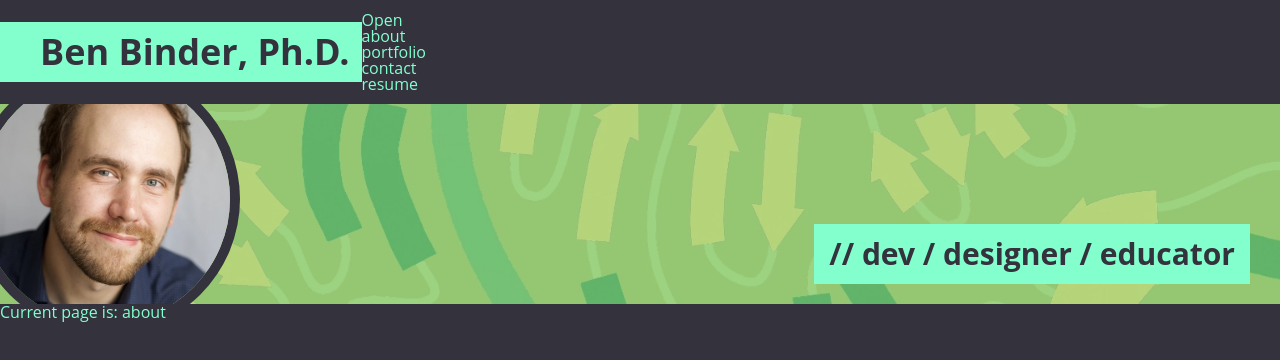
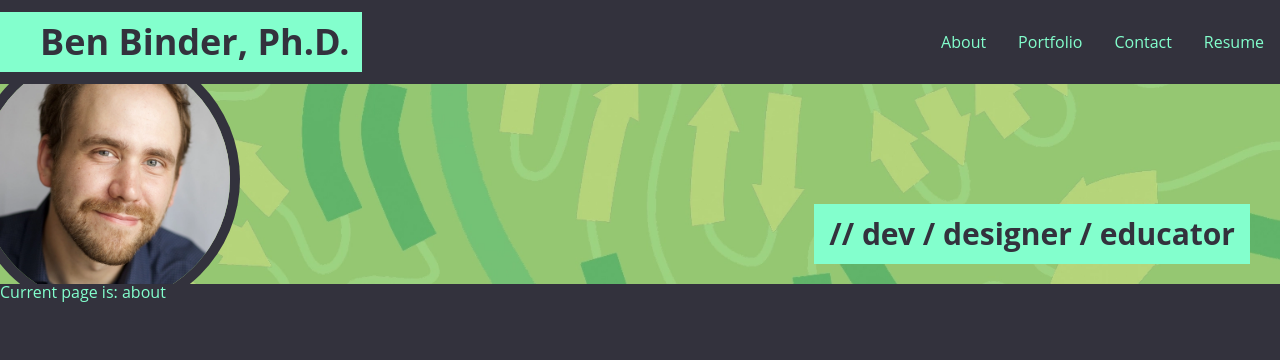
Before and after one commit to binderb/react-dev-portfolio, a React (Create React App) app: page / in a window 1280 px wide. Shown: the top 360 px of the page. Built offline with nearby package versions, Linux system fonts and the light colour scheme.

Commit message:
Style desktop nav menu.

```diff
--- a/src/components/Header.js
+++ b/src/components/Header.js
@@ -1,8 +1,7 @@
 import avatar from '../images/binder_dev_square_600x600.webp';
 import Nav from './Nav';
 
-export default function Header (props) {
-  const {pages, setCurrentPage} = props;
+export default function Header ({pages, setCurrentPage}) {
   const name = `Ben Binder, Ph.D.`;
   const subtitle = `// dev / designer / educator`;
 
@@ -10,7 +9,7 @@ export default function Header (props) {
 
 
     <header>
-      <section id="top-bar" className="flex items-center flex-col sm:flex-row bg-dark pb-3 sm:py-3">
+      <section id="top-bar" className="flex items-center flex-col sm:flex-row bg-dark pb-3 sm:py-3 justify-between">
         <h1 className="max-sm:w-[100vw] bg-highlight text-dark text-center sm:text-left font-bold p-3 pl-[40px] text-[36px]">{name}</h1>
         <Nav
           pages={pages}
--- a/src/components/Nav.js
+++ b/src/components/Nav.js
@@ -1,7 +1,7 @@
 import { useState } from "react";
+import { capitalize } from '../utils/helpers';
 
-export default function Nav (props) {
-  const {pages, setCurrentPage} = props;
+export default function Nav ({pages, setCurrentPage}) {
   const [navOpen, setNavOpen] = useState(false);
 
   const handleToggle = () => {
@@ -11,11 +11,12 @@ export default function Nav (props) {
   return (
 
     <nav className="text-highlight">
-      <button onClick={handleToggle}>{navOpen ? "Close" : "Open"}</button>
-      <ul>
+
+      {/* <button onClick={handleToggle}>{navOpen ? "Close" : "Open"}</button> */}
+      <ul id="desktop-menu" className="flex">
       {pages.map((page) => (
-        <li key={page.name} onClick={()=>setCurrentPage(page)}>
-          {page.name}
+        <li className="px-4 cursor-pointer" key={page.name} onClick={()=>setCurrentPage(page)}>
+          {capitalize(page.name)}
         </li>
       ))}
       </ul>
--- /dev/null
+++ b/src/utils/helpers.js
@@ -0,0 +1,3 @@
+export const capitalize = (string) => {
+  return string.charAt(0).toUpperCase() + string.slice(1);
+}
```
